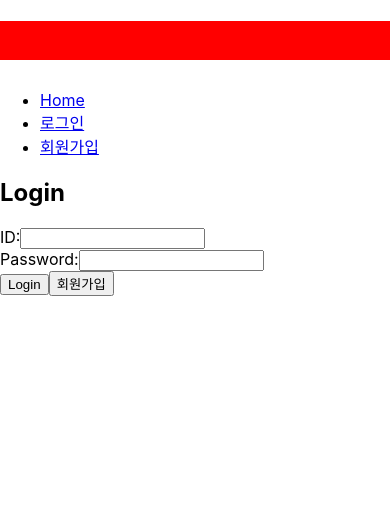
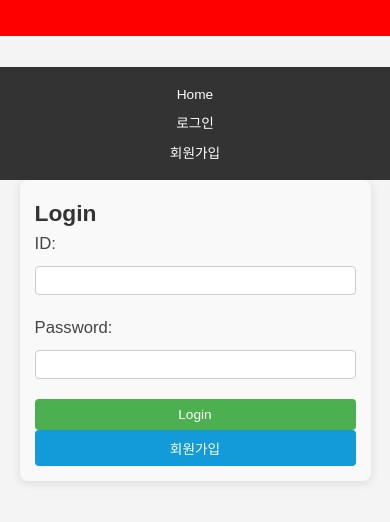
Before and after one commit to Crypto-Claudia/React-Django, a React (Create React App) app: page /login in a window 390 px wide. Shown: the top 522 px of the page. Built offline with nearby package versions, Linux system fonts and the light colour scheme; no server answers.

Commit message:
CSS 적용 해볼까용

```diff
--- a/src/App.js
+++ b/src/App.js
@@ -7,6 +7,7 @@ import Dashboard from './components/Dashboard';
 import Mypage from './components/Mypage';
 import Update from './components/Update';
 import UpdatePassword from './components/UpdatePassword';
+import './css/base.css';
 
 
 function App() {
@@ -57,7 +58,7 @@ function App() {
               <li><Link to="/dashboard">대시보드</Link></li>
               <li><Link to="/mypage">마이페이지</Link></li>
               <li>
-                <button
+                <Link
                   onClick={async () => {
                     const logoutResponse = await fetch(`${process.env.REACT_APP_API_URL}/api/logout/`, {
                       method: "POST",
@@ -74,7 +75,7 @@ function App() {
                   }}
                 >
                   로그아웃
-                </button>
+                </Link>
               </li>
             </>
           ) : (
--- a/src/components/Home.js
+++ b/src/components/Home.js
@@ -1,7 +1,10 @@
 import React from "react";
 
 function Home() {
-    return <h1>Welcom to the Home page</h1>
+    return (
+        <h1>Welcom to the Home page</h1>
+        /**여기에 대충 메인 내용 */
+    );
 }
 
 export default Home;
--- a/src/components/Mypage.js
+++ b/src/components/Mypage.js
@@ -74,11 +74,11 @@ function Mypage() {
     }
   };
 
-  const getRowStyle = (resultCode) => {
+  const getTrId = (resultCode) => {
     if (resultCode === 2) {
-      return { backgroundColor: 'red', color: 'white' }; // 로그인 실패는 붉은색 배경
+      return "failure-row";
     } else {
-      return { backgroundColor: 'lightgreen' }; // 그 외 결과는 연두색 배경
+      return "success-row";
     }
   };
 
@@ -92,9 +92,12 @@ function Mypage() {
           <p><strong>Email:</strong> {userData.email}</p>
           <p><strong>Region:</strong> {userData.region}</p>
           <p><strong>Diseases:</strong> {userData.diseases}</p>
+          <p>&nbsp;</p>
           <Link to="/update"><button>정보수정</button></Link>
+          <hr />
           <Link to="/updatePassword"><button>비밀번호수정</button></Link>
           <hr />
+          <p>&nbsp;</p>
           <h1>보안이력</h1>
           {accessHistory.length > 0 ? (
             <table>
@@ -107,7 +110,7 @@ function Mypage() {
               </thead>
               <tbody>
               {accessHistory.slice().reverse().map((history, index) => (
-                <tr key={index} style={getRowStyle(history.result)}>
+                <tr key={index} class={getTrId(history.result)}>
                     <td>{new Date(history.access_time).toLocaleString()}</td>
                     <td>{history.access_ip}</td>
                     <td>{getResultMessage(history.result)}</td>
--- a/src/components/UpdatePassword.js
+++ b/src/components/UpdatePassword.js
@@ -172,6 +172,7 @@ function UpdatePassword({setIsAuthenticated}) {
                         required
                     />
                 </div>
+                <p>&nbsp;</p>
                 <button type="submit">비밀번호 변경</button>
             </form>
             {errorMessage && <p className="error-message">{errorMessage}</p>}
--- /dev/null
+++ b/src/css/base.css
@@ -0,0 +1,277 @@
+/* 기본 스타일 */
+* {
+  box-sizing: border-box;
+  margin: 0;
+  padding: 0;
+}
+
+body {
+  font-family: Arial, sans-serif;
+  background-color: #f4f4f4;
+  color: #333;
+  line-height: 1.6;
+}
+
+/* 컨테이너 스타일 */
+.update-container,
+.update-password-container,
+.login-container,
+.home-container,
+.register-container,
+.mypage-container {
+  max-width: 800px;
+  margin: 0 auto;
+  padding: 20px;
+  background-color: #f9f9f9;
+  border-radius: 8px;
+  box-shadow: 0 2px 10px rgba(0, 0, 0, 0.1);
+}
+
+/* 네비게이션 스타일 */
+nav {
+  background-color: #333;
+  padding: 10px 0;
+  text-align: center;
+}
+
+nav ul {
+  list-style: none;
+  padding: 0;
+  margin: 0;
+}
+
+nav ul li {
+  display: inline;
+  margin: 0 15px;
+}
+
+nav ul li a,
+nav ul li button {
+  color: white;
+  text-decoration: none;
+  font-size: 1.2em;
+  padding: 8px 15px;
+  border: 1px solid transparent;
+  border-radius: 4px;
+  cursor: pointer;
+  transition: background-color 0.3s ease;
+}
+
+nav ul li a:hover,
+nav ul li button:hover {
+  background-color: #007bff;
+}
+
+/* 헤더 스타일 */
+h1 {
+  text-align: center;
+  margin-bottom: 20px;
+  font-size: 1.8em;
+  color: #333;
+}
+
+/* 폼 스타일 */
+.form-group {
+  margin-bottom: 20px;
+}
+
+label {
+  display: block;
+  font-size: 1.1em;
+  margin-bottom: 8px;
+  color: #444;
+}
+
+input[type="text"],
+input[type="email"],
+input[type="password"],
+select {
+  width: 100%;
+  padding: 10px;
+  font-size: 1em;
+  border: 1px solid #ccc;
+  border-radius: 4px;
+  box-sizing: border-box;
+}
+
+input[type="text"]:read-only,
+input[type="email"]:read-only,
+input[type="password"]:read-only {
+  background-color: #f0f0f0;
+  color: #888;
+  border-color: #ddd;
+  cursor: not-allowed;
+}
+
+input[type="text"]:read-only:focus,
+input[type="email"]:read-only:focus,
+input[type="password"]:read-only:focus {
+  outline: none;
+}
+
+input[type="checkbox"] {
+  margin-right: 8px;
+}
+
+.checkbox-group {
+  display: flex;
+  flex-wrap: wrap;
+}
+
+.checkbox-group label {
+  width: 45%;
+  margin-bottom: 8px;
+}
+
+/* 버튼 스타일 */
+button {
+  width: 100%;
+  padding: 12px;
+  background-color: #139ad8;
+  color: white;
+  border: none;
+  border-radius: 4px;
+  font-size: 1.2em;
+  cursor: pointer;
+  transition: background-color 0.3s ease;
+}
+
+button[type="submit"] {
+  background-color: #4CAF50;
+}
+
+button[type="submit"]:hover {
+  background-color: #45a049;
+}
+
+button:hover {
+  background-color: #0081bd;
+}
+
+/* 메시지 스타일 */
+.error-message {
+  color: #ff0000;
+  font-size: 1em;
+  text-align: center;
+  margin-top: 20px;
+}
+
+.success-message {
+  color: #28a745;
+  font-size: 1em;
+  text-align: center;
+  margin-top: 20px;
+}
+
+/* 테이블 스타일 */
+table {
+  width: 100%;
+  margin-top: 20px;
+  border-collapse: collapse;
+}
+
+table th, table td {
+  padding: 12px 15px;
+  text-align: left;
+  border: 1px solid #ddd;
+}
+
+table th {
+  background-color: #f2f2f2;
+  color: #333;
+}
+
+table tr:nth-child(even) {
+  background-color: #f9f9f9;
+}
+
+table tr.success-row {
+  background-color: #c6f0c7;
+}
+
+table tr.failure-row {
+  background-color: #ff949d;
+}
+
+table tr.success-row:hover {
+  background-color: #71ff6c;
+}
+
+table tr.failure-row:hover {
+  background-color: #ff5c5c;
+}
+
+/* 반응형 디자인 */
+@media screen and (max-width: 1024px) {
+  nav ul li {
+    margin: 0 10px;
+  }
+
+  .update-container,
+  .update-password-container,
+  .login-container,
+  .home-container,
+  .register-container,
+  .mypage-container {
+    max-width: 90%;
+    padding: 15px;
+  }
+
+  table th, table td {
+    padding: 10px;
+  }
+}
+
+@media screen and (max-width: 768px) {
+  body {
+    font-size: 0.95em;
+  }
+
+  nav ul li a,
+  nav ul li button {
+    font-size: 1em;
+    padding: 6px 10px;
+  }
+
+  input[type="text"],
+  input[type="email"],
+  input[type="password"],
+  select {
+    padding: 8px;
+  }
+
+  button {
+    font-size: 1em;
+    padding: 10px;
+  }
+}
+
+@media screen and (max-width: 480px) {
+  nav ul li {
+    display: block;
+    margin: 5px 0;
+  }
+
+  nav ul li a,
+  nav ul li button {
+    padding: 5px;
+    font-size: 0.9em;
+  }
+
+  input[type="text"],
+  input[type="email"],
+  input[type="password"],
+  select {
+    font-size: 0.9em;
+    padding: 6px;
+  }
+
+  button {
+    font-size: 0.9em;
+    padding: 8px;
+  }
+
+  h1 {
+    font-size: 1.5em;
+  }
+}
```
Also changed, not shown: src/components/Update.js (+101 -22 lines), src/context/AuthContext.js (deleted, +0 -58 lines).
